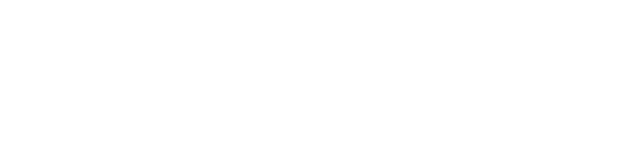
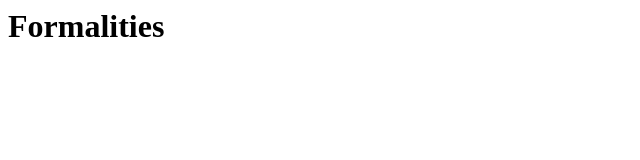
Before and after one commit to LWFlouisa/Second-Generational-Hafestra, a plain HTML site: page index.html in a window 1280 px wide. Shown: the whole page, without its empty margins (0-640 px from the left). Drawn offline with Linux system fonts and the light colour scheme.

Commit message:
Update index.html

```diff
--- a/index.html
+++ b/index.html
@@ -1,2 +1,10 @@
 <html>
+  <head>
+    <title>Learn Hafestra</title>
+  </head>
+  <body>
+    <h1>Formalities</h1>
+    <pre>
+    </pre>
+  </body>
 </html>
```
